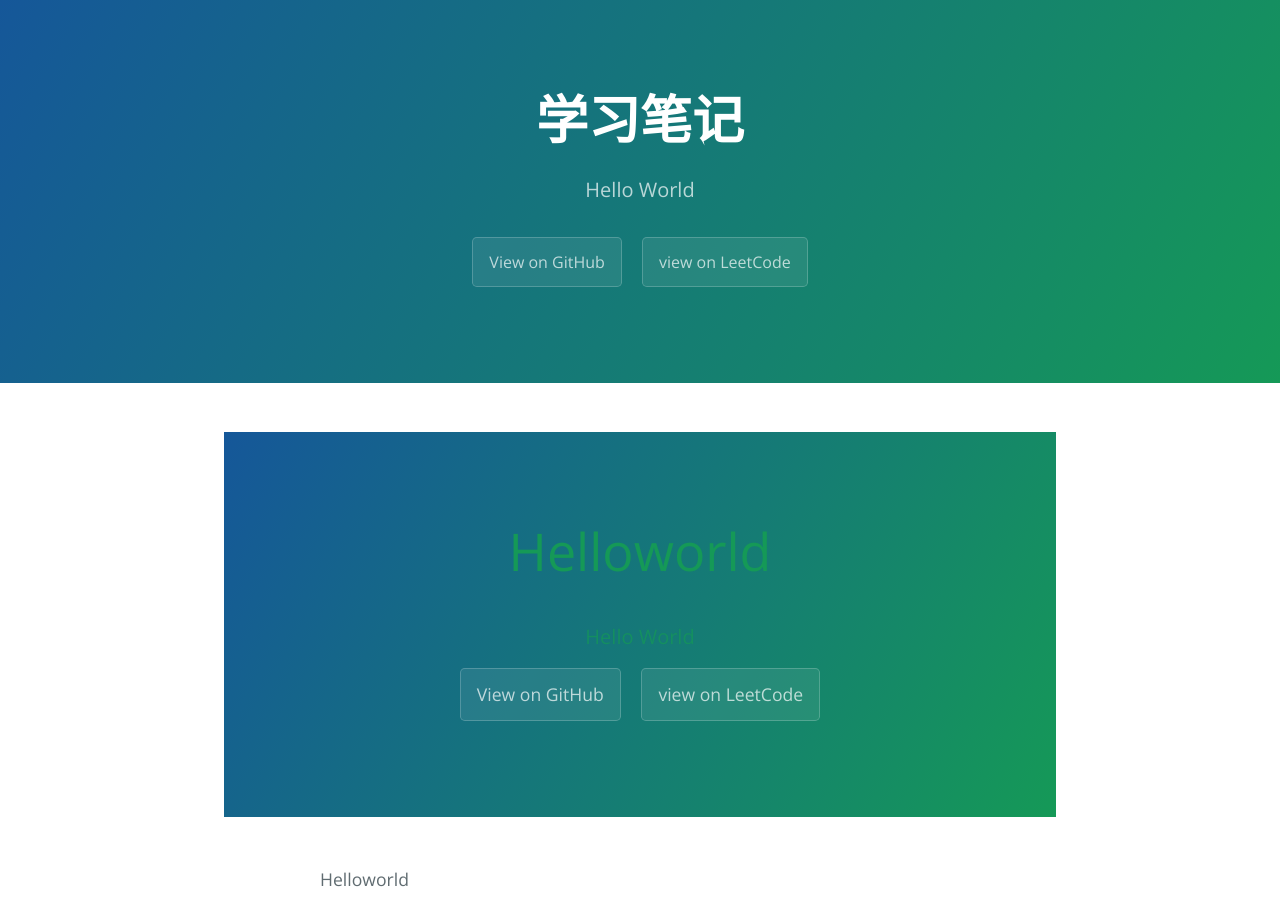
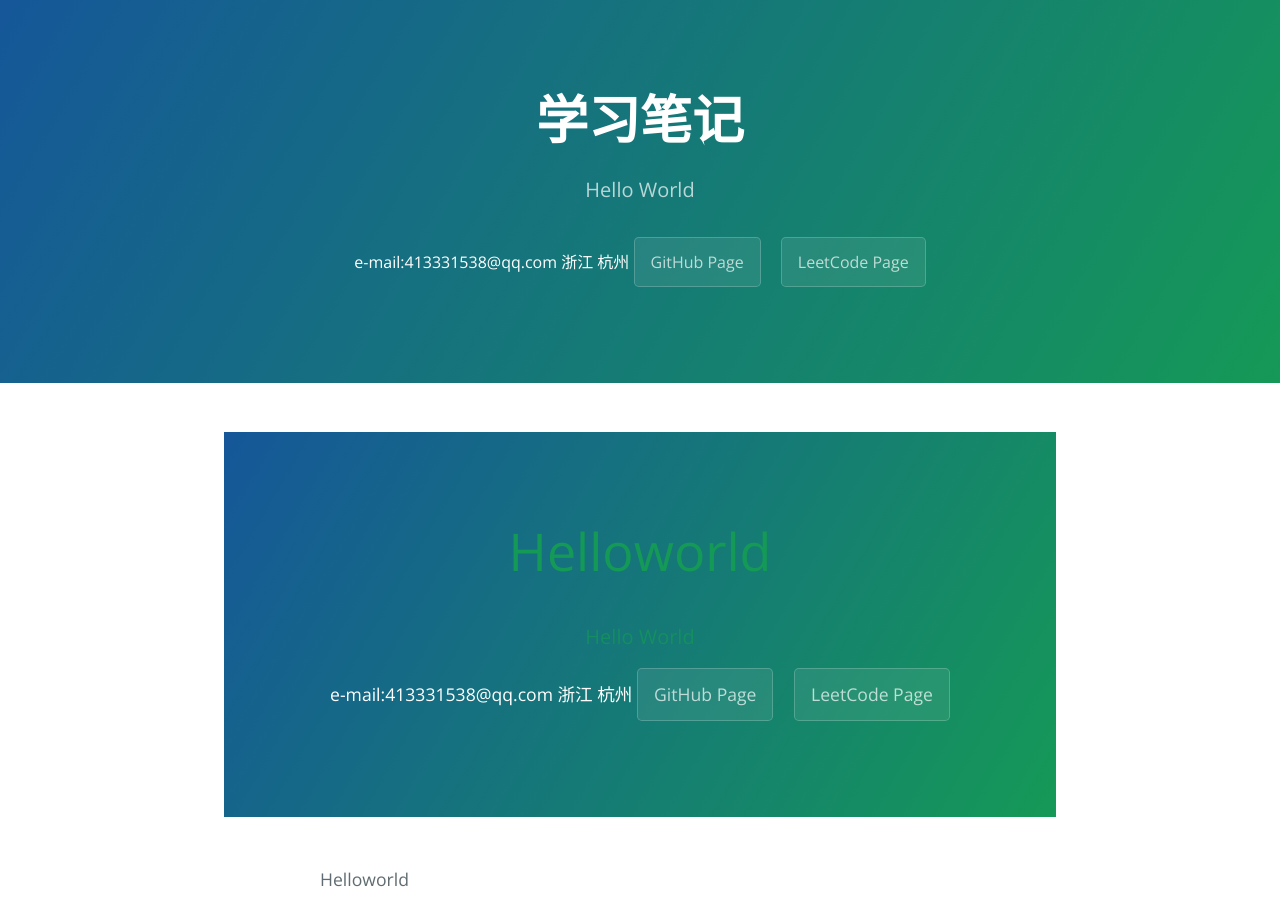
Before and after one commit to dc-orz/dc-orz.github.io, a Jekyll site: the page built from index.md, in a window 1280 px wide and 900 px high. Built offline with Jekyll 4.4.1, drawn with Linux system fonts in a browser that asks for light colours.

Commit message:
修改布局

```diff
--- a/_layouts/default.html
+++ b/_layouts/default.html
@@ -1,5 +1,5 @@
 <!DOCTYPE html>
-<html lang="{{ site.lang | default: "en-US" }}">
+<html lang="{{ site.lang | default: "zc-CN" }}">
   <head>
 
     {% if site.google_analytics %}
@@ -34,8 +34,9 @@
         <a href="{{ site.github.zip_url }}" class="btn">Download .zip</a>
         <a href="{{ site.github.tar_url }}" class="btn">Download .tar.gz</a>
       {% endif %}
-      <a href="https://github.com/dc-orz" class="btn">View on GitHub</a>
-      <a href="https://leetcode-cn.com/u/dc1994" class="btn">view on LeetCode</a>
+      <span>e-mail:413331538@qq.com 浙江 杭州</span>
+      <a href="https://github.com/dc-orz" class="btn">GitHub Page</a>
+      <a href="https://leetcode-cn.com/u/dc1994" class="btn">LeetCode Page</a>
     </header>
 
     <main id="content" class="main-content" role="main">
```
